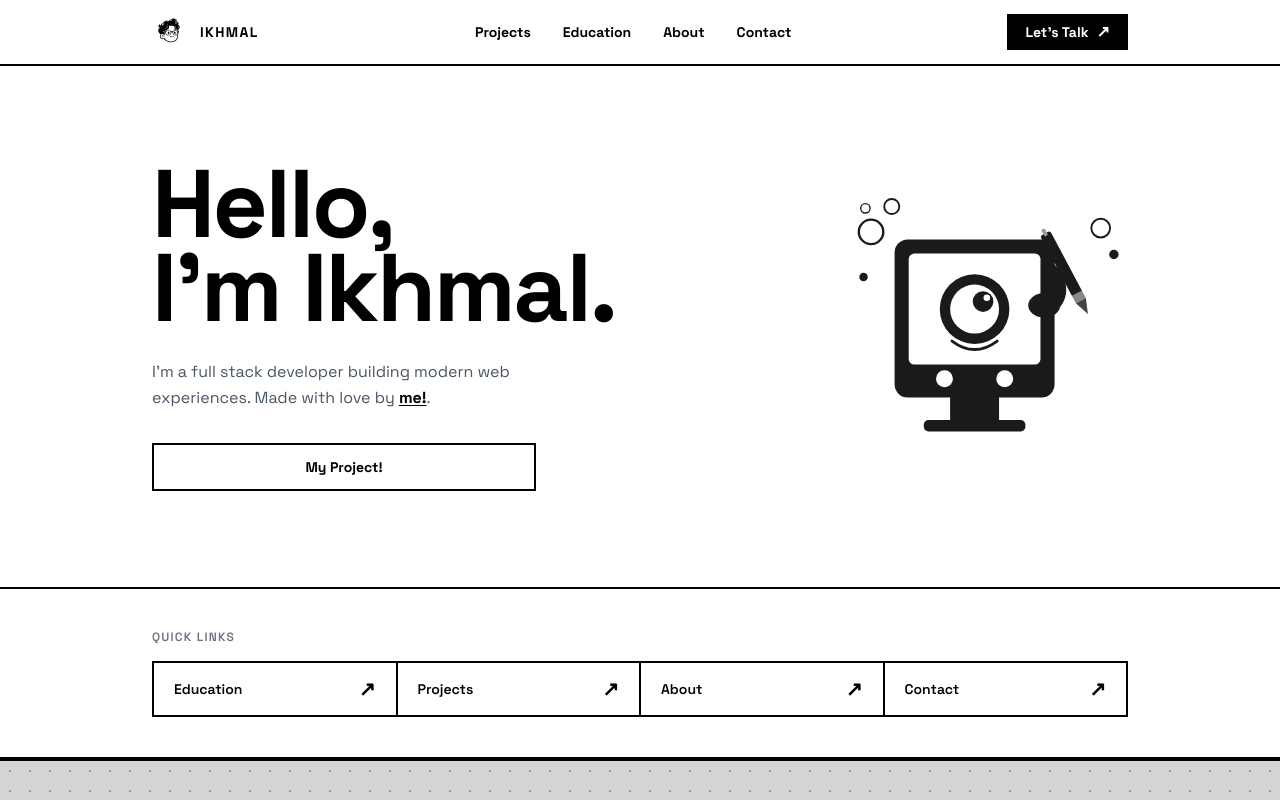
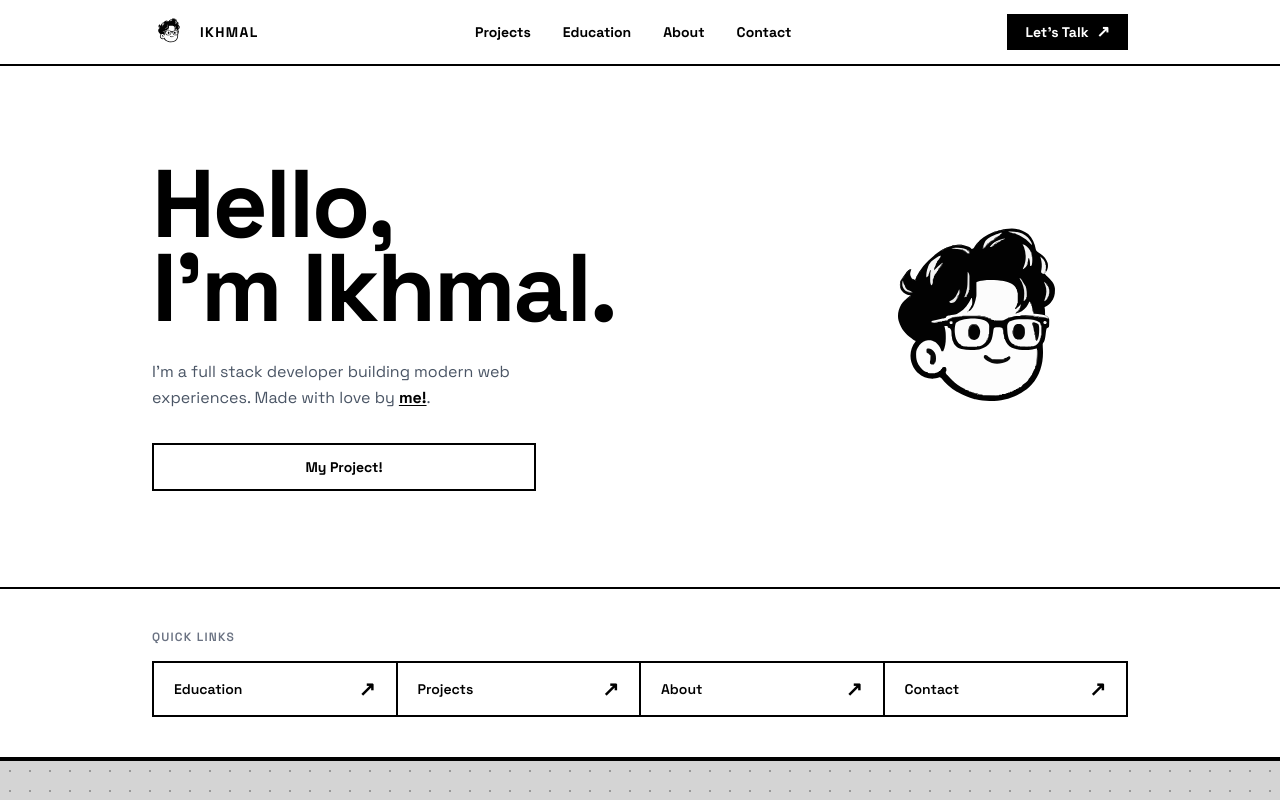
Before and after one commit to mal49/miniature-octo-enigma, a Next.js app: page / in a window 1280 px wide. Shown: the top 800 px of the page. Built offline with nearby package versions, Linux system fonts and the light colour scheme.

Commit message:
feat: update Hero component with cartoon illustration and add new security headers

```diff
--- a/components/sections/hero.tsx
+++ b/components/sections/hero.tsx
@@ -1,3 +1,5 @@
+import Image from "next/image";
+
 export function Hero() {
   return (
     <section id="hero" className="bg-white border-b-2 border-black">
@@ -26,67 +28,17 @@ export function Hero() {
           </a>
         </div>
 
-        {/* Right: Retro illustration */}
+        {/* Right: Cartoon illustration */}
         <div className="shrink-0 w-40 h-48 sm:w-52 sm:h-60 md:w-72 md:h-80">
-          <RetroIllustration />
+          <Image
+            src="/me-cartoon-pic.svg"
+            alt="Ikhmal cartoon illustration"
+            width={288}
+            height={320}
+            className="w-full h-full object-contain"
+          />
         </div>
       </div>
     </section>
   );
 }
-
-function RetroIllustration() {
-  return (
-    <svg
-      viewBox="0 0 300 340"
-      className="w-full h-full"
-      fill="none"
-      xmlns="http://www.w3.org/2000/svg">
-      {/* Computer body */}
-      <rect x="55" y="78" width="170" height="168" rx="14" fill="#1a1a1a" />
-      {/* Screen bezel */}
-      <rect x="70" y="93" width="140" height="118" rx="6" fill="white" />
-      {/* Large eye */}
-      <circle cx="140" cy="152" r="37" fill="#1a1a1a" />
-      <circle cx="140" cy="152" r="26" fill="white" />
-      <circle cx="149" cy="144" r="11" fill="#1a1a1a" />
-      <circle cx="153" cy="140" r="3.5" fill="white" />
-      {/* Smile */}
-      <path
-        d="M 116 186 Q 140 204 164 186"
-        stroke="#1a1a1a"
-        strokeWidth="3"
-        strokeLinecap="round"
-      />
-      {/* Body dots */}
-      <circle cx="108" cy="226" r="9" fill="white" />
-      <circle cx="172" cy="226" r="9" fill="white" />
-      {/* Stand */}
-      <rect x="114" y="245" width="52" height="28" fill="#1a1a1a" />
-      <rect x="86" y="270" width="108" height="12" rx="5" fill="#1a1a1a" />
-      {/* Pen arm — rotated group */}
-      <g transform="translate(214, 72) rotate(-28)">
-        <rect x="-5" y="0" width="12" height="74" rx="3" fill="#1a1a1a" />
-        <rect x="-5" y="72" width="12" height="9" fill="#888" />
-        <polygon points="-5,81 7,81 1,97" fill="#444" />
-        <rect x="-1" y="-5" width="4" height="8" rx="1" fill="#999" />
-      </g>
-      {/* Hand grip */}
-      <ellipse cx="214" cy="148" rx="17" ry="13" fill="#1a1a1a" />
-      {/* Arm from body */}
-      <path
-        d="M 218 108 C 236 124 233 142 218 152"
-        stroke="#1a1a1a"
-        strokeWidth="14"
-        strokeLinecap="round"
-      />
-      {/* Decorative bubbles */}
-      <circle cx="30" cy="70" r="13" stroke="#1a1a1a" strokeWidth="2.5" />
-      <circle cx="52" cy="43" r="8" stroke="#1a1a1a" strokeWidth="2" />
-      <circle cx="24" cy="45" r="5" stroke="#1a1a1a" strokeWidth="1.5" />
-      <circle cx="274" cy="66" r="10" stroke="#1a1a1a" strokeWidth="2" />
-      <circle cx="288" cy="94" r="5" fill="#1a1a1a" />
-      <circle cx="22" cy="118" r="4.5" fill="#1a1a1a" />
-    </svg>
-  );
-}
--- a/next.config.ts
+++ b/next.config.ts
@@ -30,7 +30,8 @@ const securityHeaders = [
       "style-src 'self' 'unsafe-inline' https://fonts.googleapis.com",
       "font-src 'self' https://fonts.gstatic.com",
       "img-src 'self' data: blob: https:",
-      "connect-src 'self' https://vercel.live wss://ws-us3.pusher.com",
+      "connect-src 'self' https://vercel.live wss://ws-us3.pusher.com https://prod.spline.design",
+      "worker-src 'self' blob:",
       "frame-ancestors 'self'",
     ].join("; "),
   },
--- a/package.json
+++ b/package.json
@@ -10,6 +10,7 @@
   },
   "dependencies": {
     "@base-ui/react": "^1.2.0",
+    "@splinetool/react-spline": "^4.1.0",
     "class-variance-authority": "^0.7.1",
     "clsx": "^2.1.1",
     "framer-motion": "^12.35.0",
```
Also changed, not shown: 1 other file (tests, documents, lock files or other folders).
